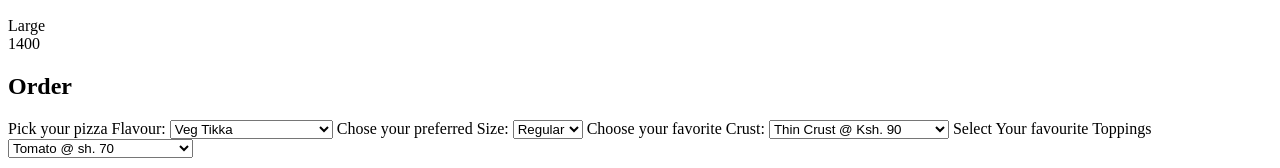
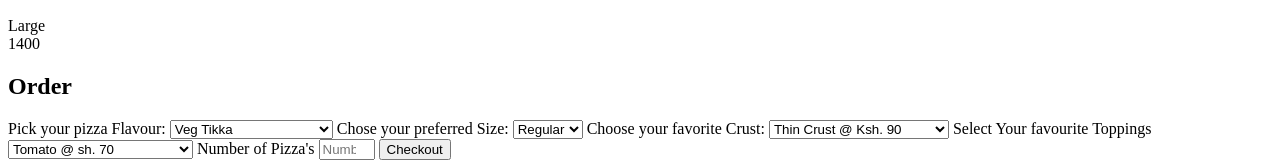
Before and after one commit to HoraceAchapa/pizza, a plain HTML site: page index.html in a window 1280 px wide. Shown: the part 1270-1438 px from the top of the page. Drawn offline with Linux system fonts and the light colour scheme.

Commit message:
Added an order form

```diff
--- a/index.html
+++ b/index.html
@@ -76,6 +76,12 @@
                             <option value="170">Beef Peperoni @ sh. 170</option>
                             <option value="170">Periperi Chicken @ sh. 170</option>
                         </select>
+                        <label for="number">Number of Pizza's</label>
+                        <input type="number" class="form-control" id="number" placeholder="Number of pizzas" min="1"
+                            max="10" required>
+                        <button type="submit" class="btn btn-danger checkout" id="checkout">Checkout</button>
+                    </form>
+
 
 
 
```
